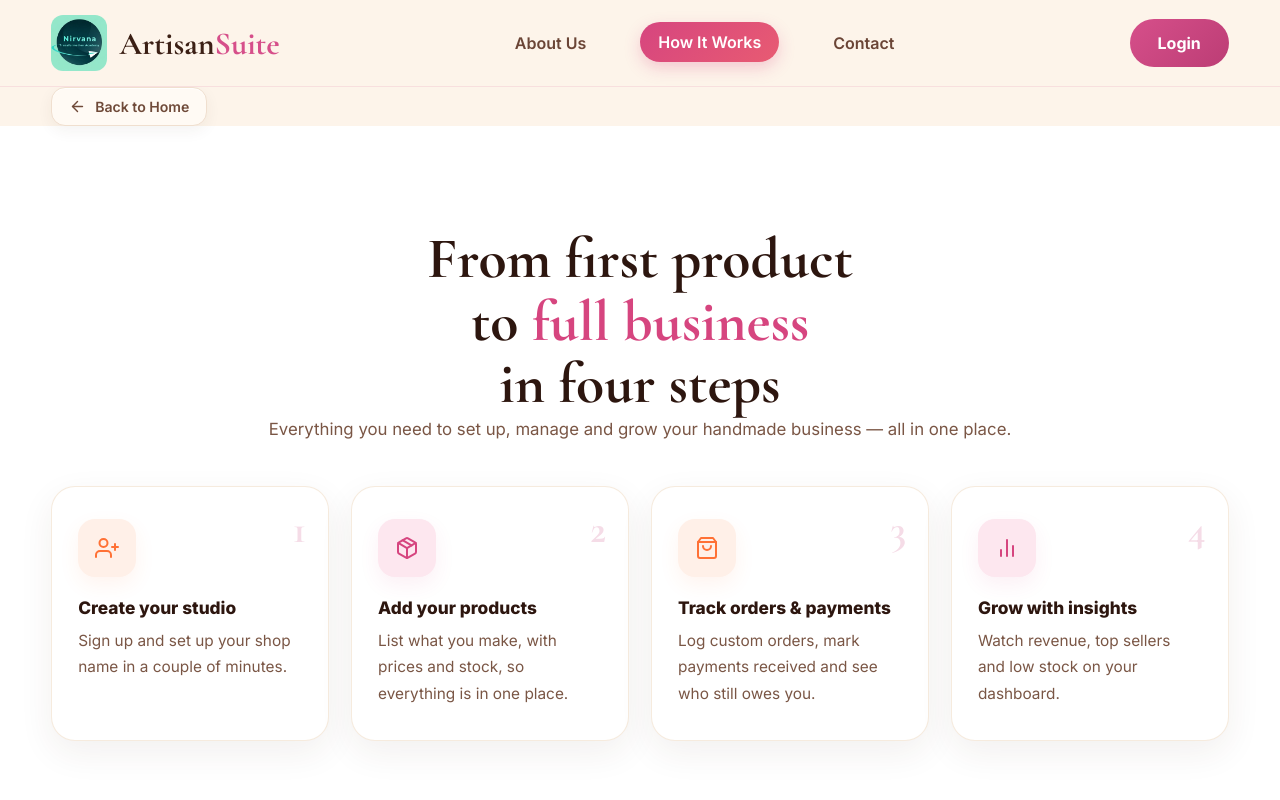
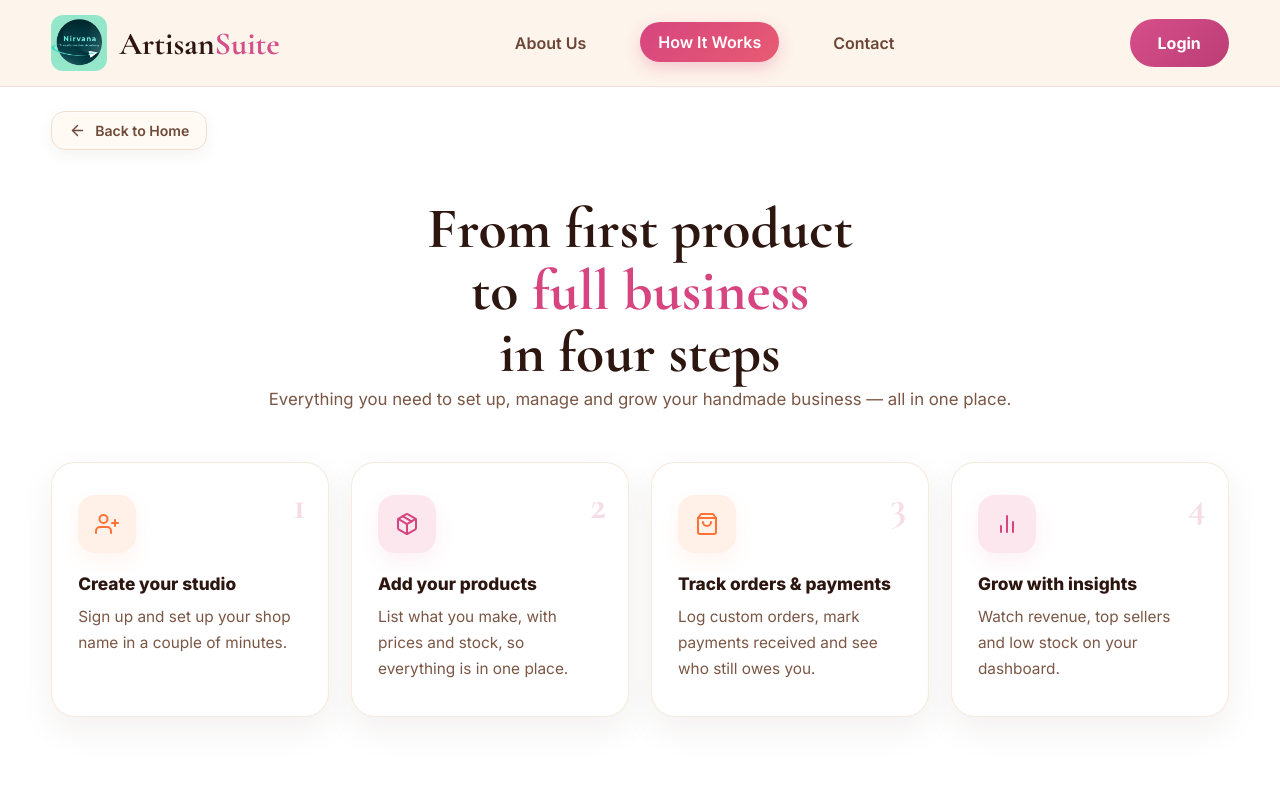
Before and after one commit to sanyogita-c05/Nirvana, a React (Vite) app in the folder frontend/: page /how-it-works in a window 1280 px wide. Shown: the top 800 px of the page. Built offline with nearby package versions, Linux system fonts and the light colour scheme; sample sign-in values are in the browser's storage.

Commit message:
back button added

```diff
--- /dev/null
+++ b/frontend/src/components/customer/CustomerTopbar.css
@@ -0,0 +1,29 @@
+.view-toggle {
+  display: inline-flex;
+  padding: 5px;
+  gap: 4px;
+  background: #f3ebe0;
+  border: 1px solid #e8dccb;
+  border-radius: 999px;
+}
+
+.view-toggle-btn {
+  padding: 10px 22px;
+  border-radius: 999px;
+  font-weight: 600;
+  font-size: 15px;
+  color: #6b5a4a;
+  text-decoration: none;
+  cursor: pointer;
+  transition: background 0.2s, color 0.2s;
+}
+
+.view-toggle-btn:hover:not(.active) {
+  background: rgba(0, 0, 0, 0.05);
+}
+
+.view-toggle-btn.active {
+  background: linear-gradient(135deg, #e8456b, #f47b3e);
+  color: #fff;
+  cursor: default;
+}
--- /dev/null
+++ b/frontend/src/components/layout/BackButton.css
@@ -0,0 +1,23 @@
+.back-home-btn {
+  position: absolute;
+  top: 28px;
+  left: 32px;
+  display: inline-flex;
+  align-items: center;
+  gap: 8px;
+  padding: 9px 16px;
+  border-radius: 999px;
+  background: #fff;
+  border: 1px solid var(--cream-border);
+  color: var(--ink-muted);
+  font-size: 0.875rem;
+  font-weight: 600;
+  text-decoration: none;
+  transition: color 0.2s, transform 0.2s, border-color 0.2s;
+}
+
+.back-home-btn:hover {
+  color: var(--brand-magenta);
+  border-color: var(--brand-pink);
+  transform: translateX(-2px);
+}
--- a/frontend/src/components/layout/BackButton.jsx
+++ b/frontend/src/components/layout/BackButton.jsx
@@ -1,5 +1,6 @@
 import { FiArrowLeft } from "react-icons/fi";
 import { Link } from "react-router-dom";
+import "./BackButton.css";
 
 function BackButton() {
   return (
--- a/frontend/src/components/settings/SettingsSidebar.jsx
+++ b/frontend/src/components/settings/SettingsSidebar.jsx
@@ -1,10 +1,9 @@
-import { User, Lock, Bell, ShieldCheck, KeyRound } from "lucide-react";
+import { User, Lock, Bell, KeyRound } from "lucide-react";
 
 const tabs = [
   { id: "profile", label: "Profile Settings", icon: <User size={18} /> },
   { id: "password", label: "Password", icon: <Lock size={18} /> },
   { id: "notifications", label: "Notifications", icon: <Bell size={18} /> },
-  { id: "verification", label: "Verification", icon: <ShieldCheck size={18} /> },
   { id: "license", label: "License", icon: <KeyRound size={18} /> },
 ];
 
--- a/frontend/src/pages/About.jsx
+++ b/frontend/src/pages/About.jsx
@@ -7,7 +7,7 @@ import "../styles/landing-sections.css";
 
 function About() {
   return (
-    <div className="min-h-screen bg-[#FBF4EA] text-[#3B241A]">
+    <div className="min-h-screen bg-white text-[#3B241A]">
       <Navbar />
 
       <main className="subpage-main">
--- a/frontend/src/pages/Contact.jsx
+++ b/frontend/src/pages/Contact.jsx
@@ -8,26 +8,17 @@ import "../styles/landing-sections.css";
 function Contact() {
   return (
     <div className="contact-page">
-
-      {/* Navbar */}
       <Navbar />
 
-      {/* Page Content */}
-      <main>
-
-        {/* Back Button */}
-        <div className="container inner-page-top">
+      <main className="subpage-main">
+        <div className="container back-button-container">
           <BackButton />
         </div>
 
-        {/* Contact Content */}
         <ContactSection />
-
       </main>
 
-      {/* Footer */}
       <Footer />
-
     </div>
   );
 }
--- a/frontend/src/pages/HowItWorks.jsx
+++ b/frontend/src/pages/HowItWorks.jsx
@@ -8,26 +8,17 @@ import "../styles/landing-sections.css";
 function HowItWorks() {
   return (
     <div className="how-page">
-
-      {/* Navbar */}
       <Navbar />
 
-      {/* Page Content */}
-      <main>
-
-        {/* Back Button */}
-        <div className="container inner-page-top">
+      <main className="subpage-main">
+        <div className="container back-button-container">
           <BackButton />
         </div>
 
-        {/* How It Works Content */}
         <HowItWorksSection />
-
       </main>
 
-      {/* Footer */}
       <Footer />
-
     </div>
   );
 }
--- a/frontend/src/pages/SettingsPage.jsx
+++ b/frontend/src/pages/SettingsPage.jsx
@@ -5,7 +5,6 @@ import SettingsSidebar from "../components/settings/SettingsSidebar";
 import ProfileSettingsForm from "../components/settings/ProfileSettingsForm";
 import PasswordSettings from "../components/settings/PasswordSettings";
 import NotificationSettings from "../components/settings/NotificationSettings";
-import VerificationSettings from "../components/settings/VerificationSettings";
 import LicenseSettings from "../components/settings/LicenseSettings";
 
 import "../styles/settings.css";
@@ -21,8 +20,6 @@ function SettingsPage() {
         return <PasswordSettings />;
       case "notifications":
         return <NotificationSettings />;
-      case "verification":
-        return <VerificationSettings />;
       case "license":
         return <LicenseSettings />;
       default:
--- a/frontend/src/styles/landing-sections.css
+++ b/frontend/src/styles/landing-sections.css
@@ -3,10 +3,7 @@
    About | How It Works | Contact
 ====================================================== */
 
-
-/* ======================================================
-   GLOBAL
-====================================================== */
+/* ---------- GLOBAL ---------- */
 
 html {
   scroll-behavior: smooth;
@@ -27,10 +24,8 @@ html {
   padding: 8px 18px;
   margin-bottom: 18px;
   border-radius: 999px;
-
   background: #fde7ef;
   color: #c93a77;
-
   font-size: 0.85rem;
   font-weight: 700;
   letter-spacing: 0.04em;
@@ -38,12 +33,10 @@ html {
 
 .landing-heading h2 {
   margin: 0 0 16px;
-
   font-family: "Cormorant Garamond", Georgia, serif;
   font-size: clamp(2.1rem, 4.4vw, 3.4rem);
   line-height: 1.1;
   font-weight: 700;
-
   color: #2d160f;
 }
 
@@ -54,19 +47,12 @@ html {
 
 .landing-heading p {
   margin: 0;
-
   font-size: 1.05rem;
   line-height: 1.75;
-
   color: #7a5645;
 }
 
-
-/* ======================================================
-   HEADING WRAPPING
-   Balanced lines; keep the pink phrase together
-   (nowrap only on larger screens so phones don't overflow)
-====================================================== */
+/* ---------- HEADING WRAPPING ---------- */
 
 .landing-heading h2,
 .contact-heading h2,
@@ -82,10 +68,7 @@ html {
   }
 }
 
-
-/* ======================================================
-   ABOUT SECTION
-====================================================== */
+/* ---------- ABOUT ---------- */
 
 .about-section {
   background: #ffffff;
@@ -99,20 +82,14 @@ html {
 
 .about-card {
   padding: 30px 26px;
-
   border-radius: 24px;
-
   background: #ffffff;
   border: 1px solid #f4e6d6;
-
-  transition:
-    transform 0.25s ease,
-    box-shadow 0.25s ease;
+  transition: transform 0.25s ease, box-shadow 0.25s ease;
 }
 
 .about-card:hover {
   transform: translateY(-4px);
-
   box-shadow: 0 18px 40px rgba(72, 45, 32, 0.1);
 }
 
@@ -120,73 +97,53 @@ html {
   display: inline-flex;
   align-items: center;
   justify-content: center;
-
   width: 52px;
   height: 52px;
   margin-bottom: 18px;
-
   border-radius: 16px;
-
-  background: linear-gradient(
-    135deg,
-    #d6457f,
-    #ff7a3d
-  );
-
+  background: linear-gradient(135deg, #d6457f, #ff7a3d);
   color: #ffffff;
-
   box-shadow: 0 10px 20px rgba(214, 69, 127, 0.28);
 }
 
 .about-card h3 {
   margin: 0 0 10px;
-
   font-size: 1.15rem;
   font-weight: 800;
-
   color: #2d160f;
 }
 
 .about-card p {
   margin: 0;
-
   line-height: 1.7;
-
   color: #7a5645;
 }
 
+/* ---------- HOW IT WORKS ---------- */
 
-/* ======================================================
-   HOW IT WORKS
-   (top padding comes from .landing-section /
-   .subpage-main .landing-section, not from here)
-====================================================== */
+.how-page {
+  min-height: 100vh;
+  background: #ffffff;
+  color: #2d160f;
+}
 
 .how-section {
   background: #ffffff;
-
   padding-bottom: 90px;
 }
 
 .how-section .landing-heading {
   max-width: 760px;
-
   margin: 0 auto 42px;
-
   text-align: center;
 }
 
 .how-section .landing-heading h2 {
   margin: 0;
-
   font-family: "Cormorant Garamond", Georgia, serif;
-
   font-size: clamp(2.5rem, 4.5vw, 3.7rem);
-
   line-height: 1.08;
-
   font-weight: 700;
-
   color: #2d160f;
 }
 
@@ -195,177 +152,88 @@ html {
   color: #d6457f;
 }
 
-
-/* ======================================================
-   STEPS GRID
-====================================================== */
-
 .steps-grid {
   list-style: none;
-
   margin: 0;
   padding: 0;
-
   display: grid;
-
-  grid-template-columns: repeat(
-    4,
-    minmax(0, 1fr)
-  );
-
+  grid-template-columns: repeat(4, minmax(0, 1fr));
   gap: 22px;
 }
 
-
-/* ======================================================
-   STEP CARD
-====================================================== */
-
 .step-card {
   position: relative;
-
   padding: 32px 26px 30px;
-
   min-height: 255px;
-
   border-radius: 24px;
-
   background: #ffffff;
-
   border: 1px solid rgba(244, 230, 214, 0.8);
-
-  box-shadow:
-    0 12px 35px rgba(72, 45, 32, 0.07);
-
-  transition:
-    transform 0.25s ease,
-    box-shadow 0.25s ease;
+  box-shadow: 0 12px 35px rgba(72, 45, 32, 0.07);
+  transition: transform 0.25s ease, box-shadow 0.25s ease;
 }
 
 .step-card:hover {
   transform: translateY(-5px);
-
-  box-shadow:
-    0 20px 42px rgba(72, 45, 32, 0.12);
+  box-shadow: 0 20px 42px rgba(72, 45, 32, 0.12);
 }
-
-
-/* ======================================================
-   STEP NUMBER
-====================================================== */
 
 .step-number {
   position: absolute;
-
   top: 22px;
   right: 22px;
-
-  font-family:
-    "Cormorant Garamond",
-    Georgia,
-    serif;
-
+  font-family: "Cormorant Garamond", Georgia, serif;
   font-size: 2.5rem;
-
   font-weight: 700;
-
   line-height: 1;
-
   color: #f5dce7;
-
   pointer-events: none;
 }
 
-
-/* ======================================================
-   STEP ICON
-====================================================== */
-
 .step-icon {
   display: inline-flex;
-
   align-items: center;
   justify-content: center;
-
   width: 58px;
   height: 58px;
-
   margin-bottom: 20px;
-
   border-radius: 17px;
-
   background: #fff0e8;
-
   color: #ff7135;
-
-  box-shadow:
-    0 8px 20px rgba(255, 113, 53, 0.08);
+  box-shadow: 0 8px 20px rgba(255, 113, 53, 0.08);
 }
 
 .step-card:nth-child(even) .step-icon {
   background: #fde7ef;
-
   color: #d6457f;
-
-  box-shadow:
-    0 8px 20px rgba(214, 69, 127, 0.08);
+  box-shadow: 0 8px 20px rgba(214, 69, 127, 0.08);
 }
-
-
-/* ======================================================
-   STEP TEXT
-====================================================== */
 
 .step-card h3 {
   margin: 0 0 10px;
-
   font-size: 1.08rem;
-
   font-weight: 800;
-
   color: #2d160f;
 }
 
 .step-card p {
   margin: 0;
-
   font-size: 0.96rem;
-
   line-height: 1.7;
-
   color: #7a5645;
 }
 
-
-/* ======================================================
-   CONTACT PAGE
-====================================================== */
+/* ---------- CONTACT ---------- */
 
 .contact-page {
   min-height: 100vh;
-
   background: #ffffff;
-
   color: #2d160f;
 }
 
-
-/* ======================================================
-   CONTACT SECTION
-   (top padding comes from .landing-section /
-   .subpage-main .landing-section, not from here)
-====================================================== */
-
 .contact-section {
   background: #ffffff;
-
   padding-bottom: 90px;
 }
-
-
-/* ======================================================
-   CONTACT HEADING
-====================================================== */
 
 .contact-heading {
   margin-bottom: 48px;
@@ -373,203 +241,99 @@ html {
 
 .contact-heading h2 {
   margin: 0 0 18px;
-
-  font-family:
-    "Cormorant Garamond",
-    Georgia,
-    serif;
-
+  font-family: "Cormorant Garamond", Georgia, serif;
   font-size: clamp(2.7rem, 4.5vw, 4rem);
-
   line-height: 1.08;
-
   font-weight: 700;
-
   color: #2d160f;
 }
 
 .contact-heading h2 em {
   font-style: normal;
-
   color: #d6457f;
 }
 
 .contact-heading p {
   max-width: 680px;
-
   margin: 20px auto 0;
-
   font-size: 1.05rem;
-
   line-height: 1.75;
-
   color: #7a5645;
 }
 
-
-/* ======================================================
-   CONTACT GRID
-====================================================== */
-
 .contact-grid {
   display: grid;
-
-  grid-template-columns:
-    1fr 1.25fr;
-
+  grid-template-columns: 1fr 1.25fr;
   gap: 26px;
-
   align-items: stretch;
 }
 
-
-/* ======================================================
-   CONTACT INFORMATION CARD
-====================================================== */
-
 .contact-info {
   display: flex;
-
   flex-direction: column;
-
   justify-content: center;
-
   gap: 8px;
-
   padding: 34px;
-
   border-radius: 24px;
-
-  background:
-    linear-gradient(
-      135deg,
-      #2d160f 0%,
-      #4a1f17 100%
-    );
-
+  background: linear-gradient(135deg, #2d160f 0%, #4a1f17 100%);
   color: #ffffff;
-
-  box-shadow:
-    0 16px 40px rgba(45, 22, 15, 0.12);
+  box-shadow: 0 16px 40px rgba(45, 22, 15, 0.12);
 }
-
-
-/* ======================================================
-   CONTACT ITEM
-====================================================== */
 
 .contact-item {
   display: flex;
-
   align-items: center;
-
   gap: 16px;
-
   padding: 14px 8px;
-
   color: #ffffff;
-
   text-decoration: none;
-
   border-radius: 14px;
-
-  transition:
-    transform 0.2s ease,
-    background 0.2s ease;
+  transition: transform 0.2s ease, background 0.2s ease;
 }
 
 .contact-item:hover {
   transform: translateX(4px);
-
   background: rgba(255, 255, 255, 0.05);
 }
 
-
-/* ======================================================
-   CONTACT ICON
-====================================================== */
-
 .contact-icon {
   flex-shrink: 0;
-
   display: inline-flex;
-
   align-items: center;
-
   justify-content: center;
-
   width: 48px;
   height: 48px;
-
   border-radius: 15px;
-
   background: rgba(255, 255, 255, 0.12);
-
   color: #ff9a68;
 }
 
-
-/* ======================================================
-   CONTACT LABEL
-====================================================== */
-
 .contact-item small {
   display: block;
-
   margin-bottom: 4px;
-
   font-size: 0.75rem;
-
   letter-spacing: 0.08em;
-
   text-transform: uppercase;
-
   color: rgba(255, 255, 255, 0.65);
 }
 
-
-/* ======================================================
-   CONTACT VALUE
-====================================================== */
-
 .contact-item strong {
   display: block;
-
   font-size: 0.98rem;
-
   font-weight: 700;
-
   line-height: 1.4;
-
   color: #ffffff;
 }
 
-
-/* ======================================================
-   RIGHT CONTACT CARD
-====================================================== */
-
 .contact-form {
   display: flex;
-
   align-items: center;
-
   padding: 38px;
-
   border-radius: 24px;
-
   background: #ffffff;
-
   border: 1px solid #f0e3d8;
-
-  box-shadow:
-    0 16px 40px rgba(72, 45, 32, 0.07);
+  box-shadow: 0 16px 40px rgba(72, 45, 32, 0.07);
 }
-
-
-/* ======================================================
-   CONTACT MESSAGE
-====================================================== */
 
 .contact-message {
   width: 100%;
@@ -577,166 +341,57 @@ html {
 
 .contact-message h3 {
   margin: 0 0 12px;
-
   font-size: 1.55rem;
-
   font-weight: 800;
-
   color: #2d160f;
 }
 
 .contact-message p {
   max-width: 580px;
-
   margin: 0 0 28px;
-
   color: #7a5645;
-
   font-size: 1rem;
-
   line-height: 1.75;
 }
 
-
-/* ======================================================
-   SOCIAL LINKS
-====================================================== */
-
 .contact-social-links {
   display: flex;
-
   flex-wrap: wrap;
-
   gap: 12px;
 }
 
 .contact-social-link {
   display: inline-flex;
-
   align-items: center;
-
   justify-content: center;
-
   gap: 8px;
-
   padding: 11px 17px;
-
   border-radius: 13px;
-
   background: #fdf5ec;
-
   border: 1px solid #ecd9c8;
-
   color: #2d160f;
-
   text-decoration: none;
-
   font-size: 0.9rem;
-
   font-weight: 700;
-
-  transition:
-    transform 0.2s ease,
-    border-color 0.2s ease,
-    color 0.2s ease,
-    box-shadow 0.2s ease;
+  transition: transform 0.2s ease, border-color 0.2s ease,
+    color 0.2s ease, box-shadow 0.2s ease;
 }
 
 .contact-social-link:hover {
   transform: translateY(-2px);
-
   border-color: #d6457f;
-
   color: #d6457f;
-
-  box-shadow:
-    0 8px 20px rgba(72, 45, 32, 0.08);
+  box-shadow: 0 8px 20px rgba(72, 45, 32, 0.08);
 }
 
-
 /* ======================================================
-   BACK BUTTON CONTAINER
-   Gap between navbar and the Back to Home button
+   SUBPAGES (About / How It Works / Contact)
+   White content area under the navbar
 ====================================================== */
 
-.back-button-container {
-  padding-top: 24px;
-  padding-bottom: 8px;
+.subpage-main {
+  background: #ffffff;
 }
-
-
-/* ======================================================
-   BACK TO HOME BUTTON
-====================================================== */
-
-.back-home-btn {
-  display: inline-flex;
-
-  align-items: center;
-
-  gap: 9px;
-
-  padding: 10px 17px;
-
-  border-radius: 14px;
-
-  background: #fffaf4;
-
-  border: 1px solid #f0dfcf;
-
-  color: #6f4a39;
-
-  font-size: 0.88rem;
-
-  font-weight: 600;
-
-  text-decoration: none;
-
-  box-shadow:
-    0 5px 15px rgba(72, 45, 32, 0.06),
-    inset 0 1px 0 rgba(255, 255, 255, 0.8);
-
-  transition:
-    transform 0.2s ease,
-    color 0.2s ease,
-    background 0.2s ease,
-    border-color 0.2s ease,
-    box-shadow 0.2s ease;
-}
-
-.back-home-btn svg {
-  flex-shrink: 0;
-
-  transition:
-    transform 0.2s ease;
-}
-
-.back-home-btn:hover {
-  color: #d6457f;
-
-  background: #fff5f8;
-
-  border-color: #efbfd2;
-
-  transform: translateX(-2px);
-
-  box-shadow:
-    0 8px 20px rgba(214, 69, 127, 0.1),
-    inset 0 1px 0 rgba(255, 255, 255, 0.9);
-}
-
-.back-home-btn:hover svg {
-  transform: translateX(-3px);
-}
-
-
-/* ======================================================
-   SUBPAGE CONTENT SPACING
-
-   Single source of truth for the space between the
-   Back to Home button and the page heading on
-   About / How It Works / Contact.
-====================================================== */
 
 .subpage-main .landing-section {
   padding-top: 40px;
@@ -746,34 +401,68 @@ html {
   margin-bottom: 48px;
 }
 
-
 /* ======================================================
-   TABLET
+   BACK BUTTON ON SUBPAGES
+   BackButton.css makes the button position: absolute (used
+   by the Login page). Inside this container we put it back
+   in normal flow and style it, so Login is unaffected.
 ====================================================== */
 
-@media (max-width: 1000px) {
-
-  .steps-grid {
-    grid-template-columns:
-      repeat(
-        2,
-        minmax(0, 1fr)
-      );
-  }
-
+.back-button-container {
+  padding-top: 24px;
+  padding-bottom: 8px;
+  background: #ffffff;
 }
 
+.back-button-container .back-home-btn {
+  position: static;
+  display: inline-flex;
+  align-items: center;
+  gap: 9px;
+  padding: 10px 17px;
+  border-radius: 14px;
+  background: #fffaf4;
+  border: 1px solid #f0dfcf;
+  color: #6f4a39;
+  font-size: 0.88rem;
+  font-weight: 600;
+  text-decoration: none;
+  box-shadow: 0 5px 15px rgba(72, 45, 32, 0.06),
+    inset 0 1px 0 rgba(255, 255, 255, 0.8);
+  transition: transform 0.2s ease, color 0.2s ease, background 0.2s ease,
+    border-color 0.2s ease, box-shadow 0.2s ease;
+}
 
-/* ======================================================
-   SMALLER TABLET
-====================================================== */
+.back-button-container .back-home-btn svg {
+  flex-shrink: 0;
+  transition: transform 0.2s ease;
+}
+
+.back-button-container .back-home-btn:hover {
+  color: #d6457f;
+  background: #fff5f8;
+  border-color: #efbfd2;
+  transform: translateX(-2px);
+  box-shadow: 0 8px 20px rgba(214, 69, 127, 0.1),
+    inset 0 1px 0 rgba(255, 255, 255, 0.9);
+}
+
+.back-button-container .back-home-btn:hover svg {
+  transform: translateX(-3px);
+}
+
+/* ---------- TABLET ---------- */
+
+@media (max-width: 1000px) {
+  .steps-grid {
+    grid-template-columns: repeat(2, minmax(0, 1fr));
+  }
+}
+
+/* ---------- SMALLER TABLET ---------- */
 
 @media (max-width: 820px) {
-
-  .about-grid {
-    grid-template-columns: 1fr;
-  }
-
+  .about-grid,
   .contact-grid {
     grid-template-columns: 1fr;
   }
@@ -790,16 +479,11 @@ html {
   .how-section .landing-heading {
     margin-bottom: 35px;
   }
-
 }
 
-
-/* ======================================================
-   MOBILE
-====================================================== */
+/* ---------- MOBILE ---------- */
 
 @media (max-width: 560px) {
-
   .landing-section {
     padding: 60px 0;
   }
@@ -816,9 +500,6 @@ html {
     font-size: 0.98rem;
   }
 
-
-  /* ---------- About ---------- */
-
   .about-grid {
     grid-template-columns: 1fr;
   }
@@ -826,9 +507,6 @@ html {
   .about-card {
     padding: 24px 20px;
   }
-
-
-  /* ---------- How It Works ---------- */
 
   .how-section {
     padding-bottom: 60px;
@@ -844,13 +522,11 @@ html {
 
   .steps-grid {
     grid-template-columns: 1fr;
-
     gap: 18px;
   }
 
   .step-card {
     min-height: auto;
-
     padding: 26px 20px 24px;
   }
 
@@ -858,9 +534,6 @@ html {
     width: 54px;
     height: 54px;
   }
-
-
-  /* ---------- Contact ---------- */
 
   .contact-section {
     padding-bottom: 65px;
@@ -904,42 +577,31 @@ html {
     width: 100%;
   }
 
-
-  /* ---------- Back Button ---------- */
-
   .back-button-container {
     padding-top: 16px;
     padding-bottom: 4px;
   }
 
-  .back-home-btn {
+  .back-button-container .back-home-btn {
     padding: 9px 14px;
-
     border-radius: 12px;
-
     font-size: 0.84rem;
   }
 
   .subpage-main .landing-section {
     padding-top: 24px;
   }
-
 }
 
-
-/* ======================================================
-   VERY SMALL PHONES
-====================================================== */
+/* ---------- VERY SMALL PHONES ---------- */
 
 @media (max-width: 380px) {
-
   .landing-heading h2 {
     font-size: 2rem;
   }
 
   .landing-tag {
     padding: 7px 14px;
-
     font-size: 0.8rem;
   }
 
@@ -948,10 +610,8 @@ html {
     padding: 18px;
   }
 
-  .back-home-btn {
+  .back-button-container .back-home-btn {
     padding: 8px 12px;
-
     font-size: 0.8rem;
   }
-
 }
```
Also changed, not shown: frontend/src/components/customer/CustomerTopbar.jsx (+10 -3 lines), frontend/src/components/home/AboutSection.jsx (+1 -6 lines), frontend/src/pages/Login.jsx (+5 -13 lines).
